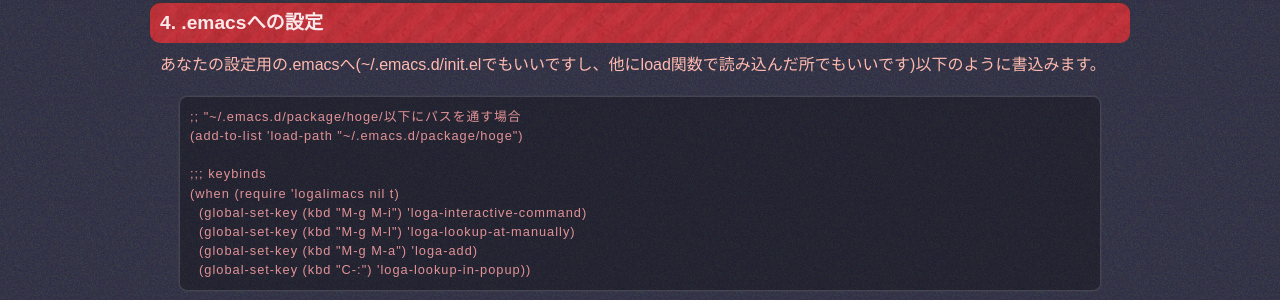
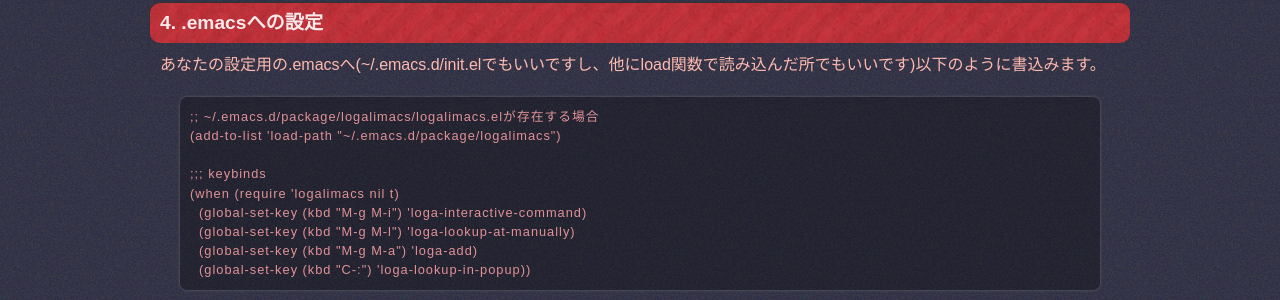
Before and after one commit to logaling/logaling.github.com, a Jekyll site: the page built from logalimacs/install.md, in a window 1280 px wide and 900 px high, scrolled down 1871 px. Shown: the part 151-451 px from the top of the window. Built offline with Jekyll 4.4.1, drawn with Linux system fonts in a browser that asks for light colours; some web fonts are replaced; Markdown is read by kramdown in place of the engine named in the settings.

Commit message:
improve document for logalimacs

```diff
--- a/logalimacs/install.md
+++ b/logalimacs/install.md
@@ -77,8 +77,8 @@ Emacs24以外の方はgitが使用可能であれば、下記のコマンドで
 
 あなたの設定用の.emacsへ(~/.emacs.d/init.elでもいいですし、他にload関数で読み込んだ所でもいいです)以下のように書込みます。
 
-    ;; "~/.emacs.d/package/hoge/以下にパスを通す場合
-    (add-to-list 'load-path "~/.emacs.d/package/hoge")
+    ;; ~/.emacs.d/package/logalimacs/logalimacs.elが存在する場合
+    (add-to-list 'load-path "~/.emacs.d/package/logalimacs")
 
     ;;; keybinds
     (when (require 'logalimacs nil t)
```
